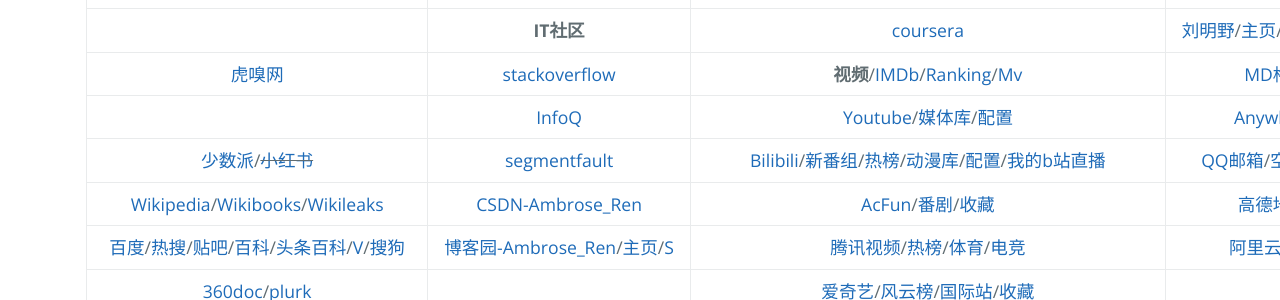
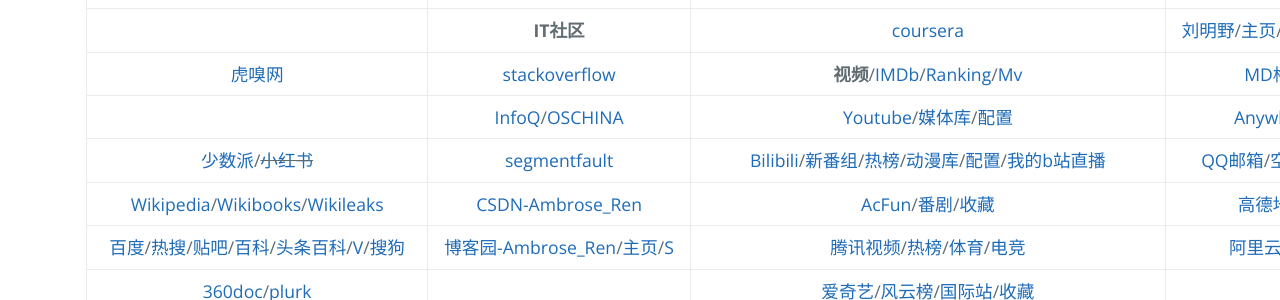
Before and after one commit to AmbroseRen/test, a Jekyll site: the page built from navigation.md, in a window 1280 px wide. Shown: the part 732-1032 px from the top of the page. Built offline with Jekyll 4.4.1, drawn with Linux system fonts in a browser that asks for light colours; our own code applies the rules of GitHub Pages for plain Markdown files; the repository's description, which GitHub fills in, is left out.

Commit message:
Update navigation.md

```diff
--- a/navigation.md
+++ b/navigation.md
@@ -40,7 +40,7 @@
 | [Matters](https://matters.news/)/[Medium](https://medium.com/) | []() | [Khan Academy](https://www.khanacademy.org/) | [在线翻译](https://fanyi.youdao.com/) |
 | []() | __IT社区__ | [coursera](https://www.coursera.org/browse/computer-science) | [刘明野](https://tool.liumingye.cn/)/[主页](https://www.liumingye.cn/)/[PD](https://tool.liumingye.cn/password/)/[WP](https://tool.liumingye.cn/wallpaper/)/[St](Art/Shoot/index.md)/[F](Data/Fodder/index.md)/[IP](https://tool.liumingye.cn/ip/)/[麻将](https://tool.liumingye.cn/majiang/) |
 | [虎嗅网](https://www.huxiu.com/) | [stackoverflow](https://stackoverflow.com/) | <strong id="sp">视频</strong>/[IMDb](https://m.imdb.com/)/[Ranking](https://www.boxofficemojo.com/weekly/)/[Mv](Art/Movies/index.md) | [MD格式在线排版](https://md.phodal.com/) |
-| []() | [InfoQ](https://www.infoq.cn/) | [Youtube](https://www.youtube.com/)/[媒体库](https://www.youtube.com/feed/library)/[配置](https://studio.youtube.com/video/LupojaPC1wc/livestreaming) | [AnywhereAnything](http://lackar.com/aa/) |
+| []() | [InfoQ](https://www.infoq.cn/)/[OSCHINA](https://www.oschina.net/project) | [Youtube](https://www.youtube.com/)/[媒体库](https://www.youtube.com/feed/library)/[配置](https://studio.youtube.com/video/LupojaPC1wc/livestreaming) | [AnywhereAnything](http://lackar.com/aa/) |
 | [少数派](https://sspai.com/)/~~[小红书](https://www.xiaohongshu.com/explore)~~ | [segmentfault](https://segmentfault.com/u/ambroseren/users/following) | [Bilibili](https://space.bilibili.com/352834482/fans/follow)/[新番组](https://bgm.liumingye.cn/)/[热榜](https://www.bilibili.com/v/popular/rank/all)/[动漫库](Art/Animes/index.md)/[配置](https://link.bilibili.com/p/center/index#/my-room/start-live)/[我的b站直播](https://live.bilibili.com/22653502) | [QQ邮箱](https://mail.qq.com/)/[空间](https://user.qzone.qq.com/1056008502)/[万年历](https://wannianrili.bmcx.com/)/[12306](https://kyfw.12306.cn/otn/leftTicket/init) |
 | [Wikipedia](https://www.wikipedia.org/)/[Wikibooks](https://www.wikibooks.org/)/[Wikileaks](https://wikileaks.org/What-is-WikiLeaks.html) | [CSDN-Ambrose_Ren](https://blog.csdn.net/Ambrose_Ren) | [AcFun](https://www.acfun.cn/)/[番剧](https://www.acfun.cn/bangumilist)/[收藏](https://www.acfun.cn/member/favourite) | [高德地图](https://www.amap.com/)/[百度地图](https://map.baidu.com/) |
 | [百度](https://www.baidu.com/)/[热搜](https://top.baidu.com/board)/[贴吧](https://tieba.baidu.com/index.html)/[百科](https://baike.baidu.com/usercenter/lemmas#favorites)/[头条百科](https://www.baike.com/)/[V](https://baike.baidu.com/vbaike#gallary)/[搜狗](https://top.sogou.com/) | [博客园-Ambrose_Ren](https://www.cnblogs.com/rensi/)/[主页](https://home.cnblogs.com/u/rensi/)/[S](https://zzk.cnblogs.com/s/blogpost) | [腾讯视频](https://v.qq.com/biu/u/playlist)/[热榜](https://v.qq.com/biu/ranks/?t=hotsearch)/[体育](https://live.qq.com/match)/[电竞](https://egame.qq.com/gamelist) | [阿里云盘](https://www.aliyundrive.com/drive/)/[百度网盘](https://pan.baidu.com/disk/home)/[C](Data/Clouder.md) |
```
